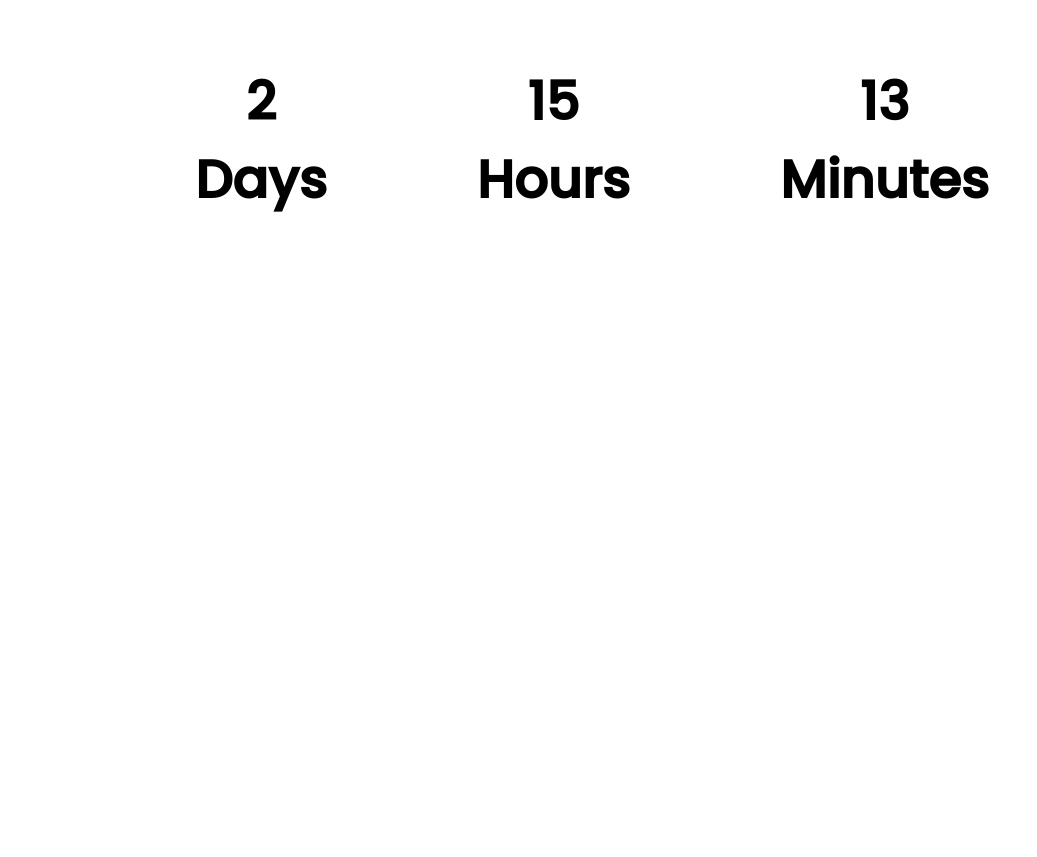
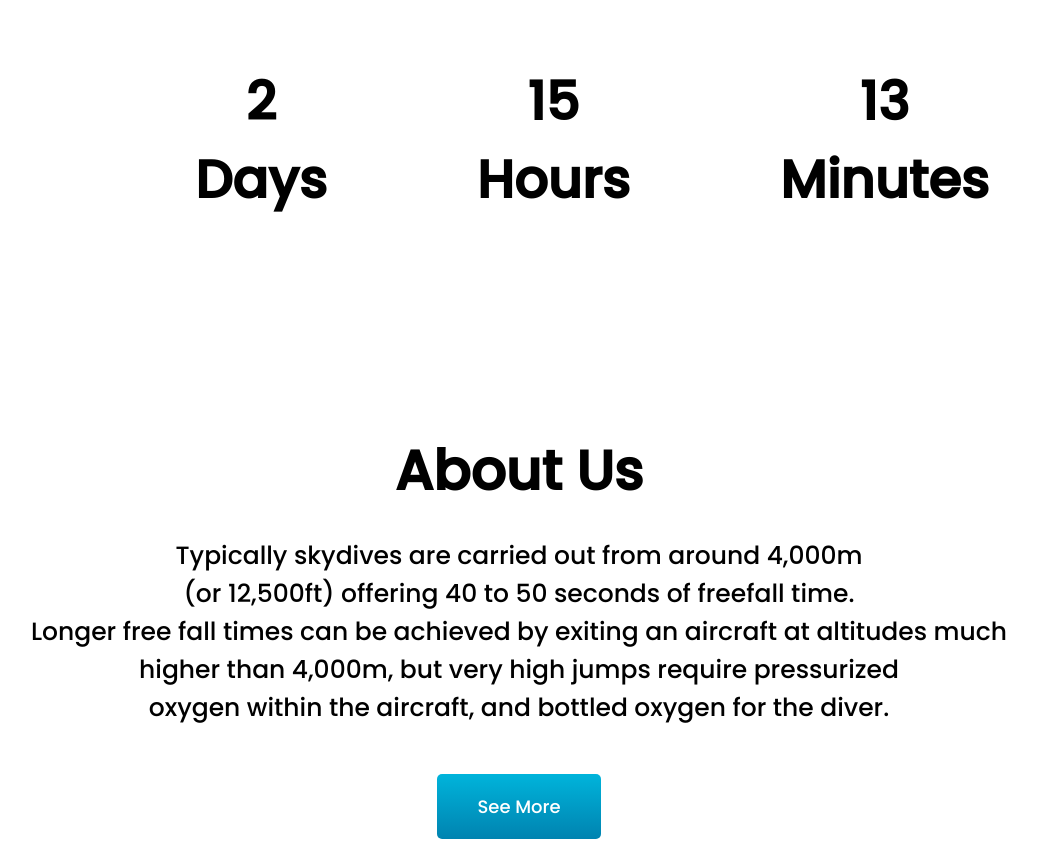
Before and after one commit to Parvez765/simple-landing-page, a plain HTML site: page index.html in a window 1280 px wide. Shown: the part 1057-1914 px from the top of the page, without its empty margins (121-1158 px from the left). Before the commit the page ends 1366 px from the top, so only its background shows below. Drawn offline with Linux system fonts and the light colour scheme.

Commit message:
About Section Done

```diff
--- a/index.html
+++ b/index.html
@@ -33,5 +33,13 @@
         </div>
         </div>
     </section>
+
+    <section class="introduction">
+        <div class="intro">
+            <h1>About Us</h1>
+            <p>Typically skydives are carried out from around 4,000m <br> (or 12,500ft) offering 40 to 50 seconds of freefall time.<br> Longer free fall times can be achieved by exiting an aircraft at altitudes much <br>higher than 4,000m, but very high jumps require pressurized<br> oxygen within the aircraft, and bottled oxygen for the diver.</p>
+            <a href="" class="btn">See More</a>
+        </div>
+    </section>
 </body>
 </html>
--- a/style.css
+++ b/style.css
@@ -68,3 +68,25 @@
 .card:hover{
     box-shadow: 10px 10px 40px gray;
 }
+
+.intro {
+    margin-top: 120px;
+    text-align: center;
+}
+
+.intro h1{
+    font-size: 55px;
+    transition: 0.5s;
+}
+
+.intro h1:hover{
+    font-size: 65px;
+    color: rgb(255, 45, 45);
+    cursor: pointer;
+}
+
+.intro p{
+    margin-top: 25px;
+    font-size: 25px;
+    margin-bottom: 30px;
+}
```
